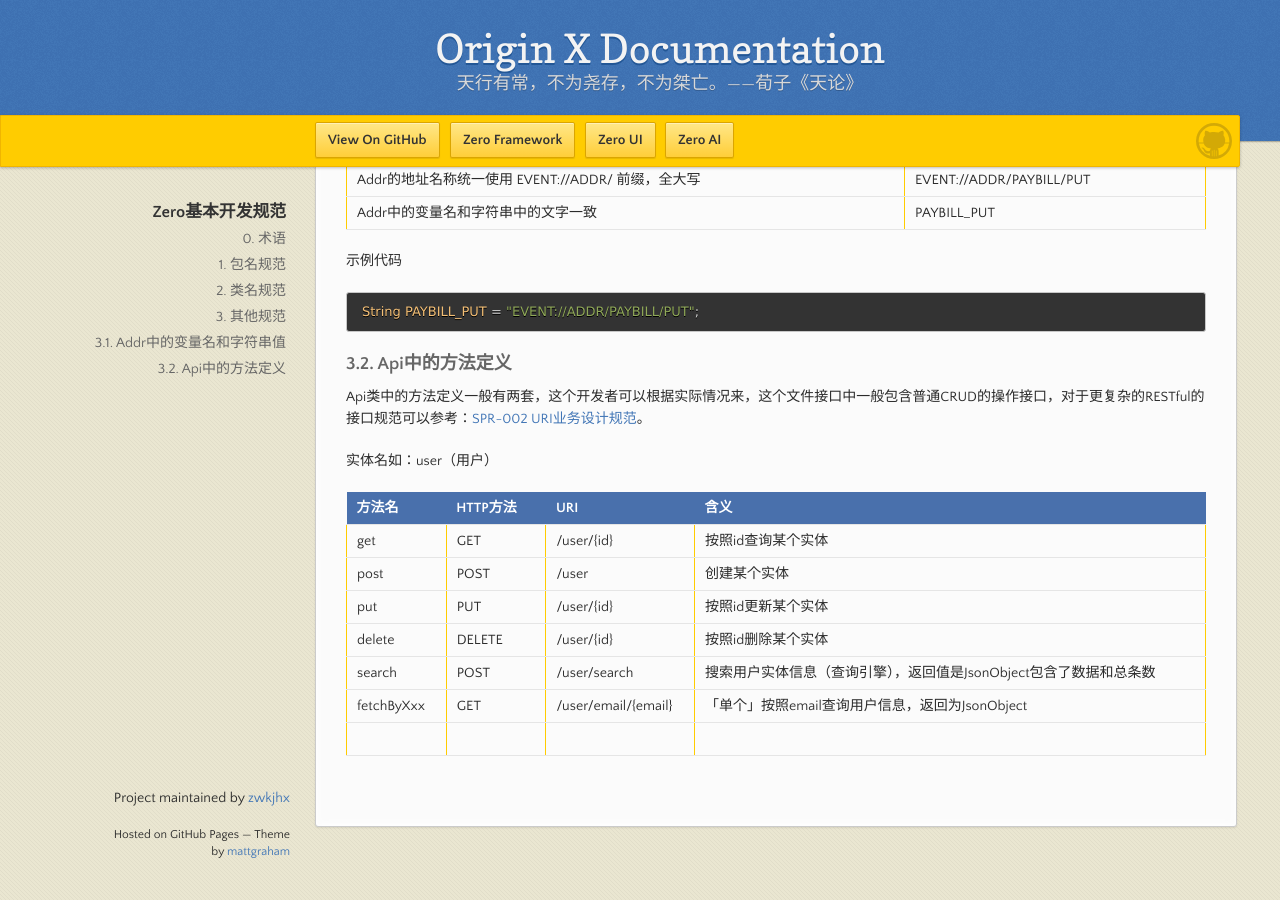
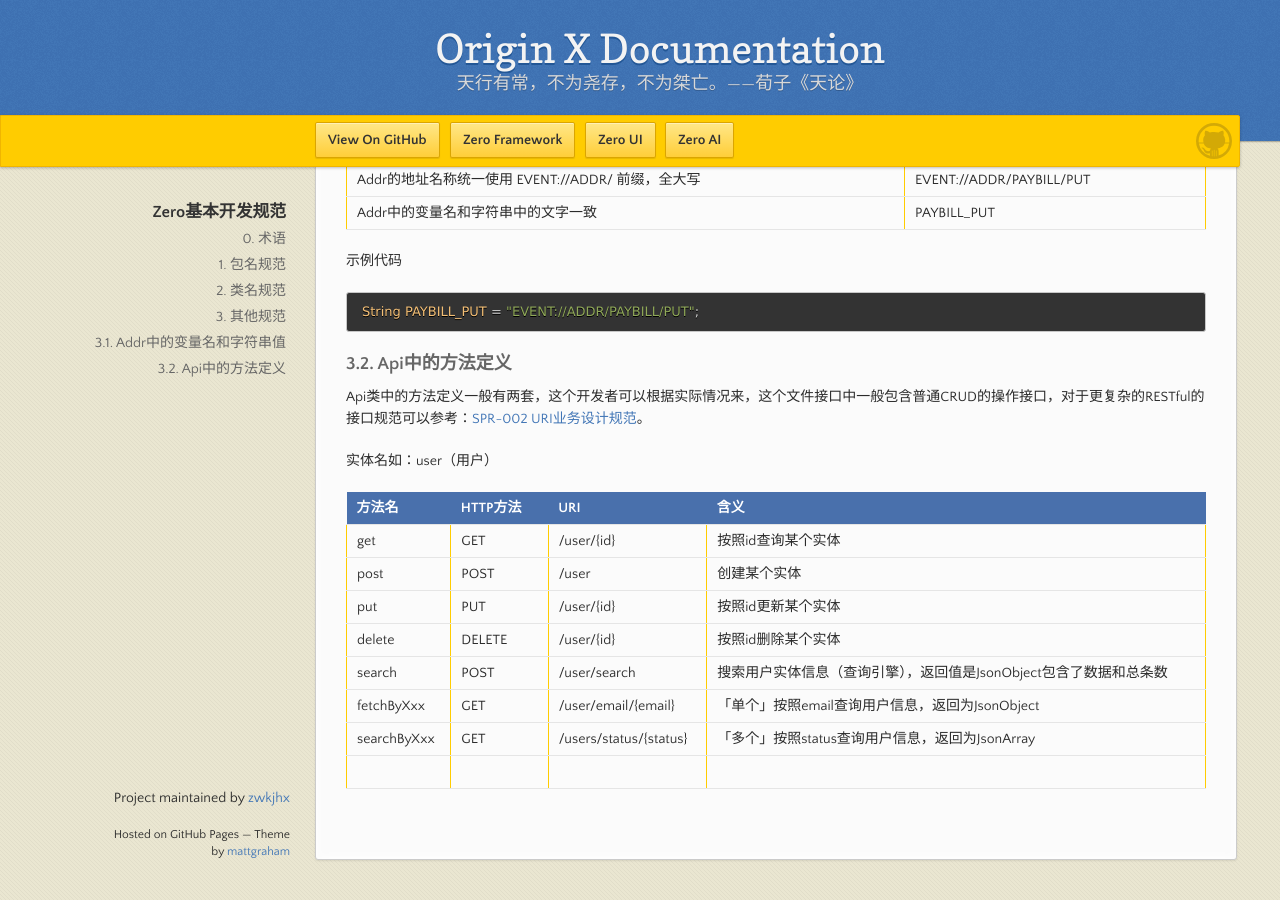
Before and after one commit to zwkjhx/ox-doc, a Jekyll site: the page built from specification/1-zerogui-fan/spc-001-zeroji-ben-kai-fa-gui-fan.md, in a window 1280 px wide and 900 px high, scrolled down 1640 px. Built offline with Jekyll 4.4.1, drawn with Linux system fonts in a browser that asks for light colours; our own code applies the rules of GitHub Pages for plain Markdown files; before the commit the page ends 2507 px from its top, so only the background shows below that.

Commit message:
Updates specification/1-zerogui-fan/spc-001-zeroji-ben-kai-fa-gui-fan.md
Auto commit by GitBook Editor

```diff
--- a/specification/1-zerogui-fan/spc-001-zeroji-ben-kai-fa-gui-fan.md
+++ b/specification/1-zerogui-fan/spc-001-zeroji-ben-kai-fa-gui-fan.md
@@ -70,4 +70,5 @@
 | delete | DELETE | /user/{id} | 按照id删除某个实体 |
 | search | POST | /user/search | 搜索用户实体信息（查询引擎），返回值是JsonObject包含了数据和总条数 |
 | fetchByXxx | GET | /user/email/{email} | 「单个」按照email查询用户信息，返回为JsonObject |
+| searchByXxx | GET | /users/status/{status} | 「多个」按照status查询用户信息，返回为JsonArray |
 |  |  |  |  |
```
